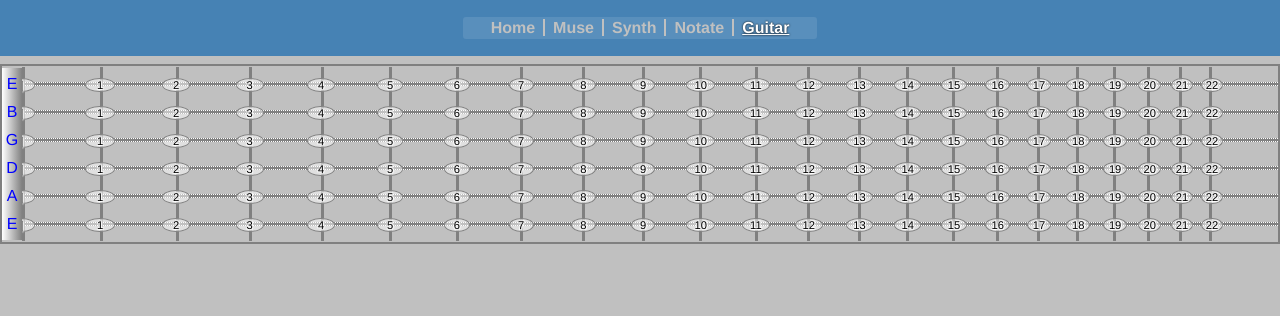
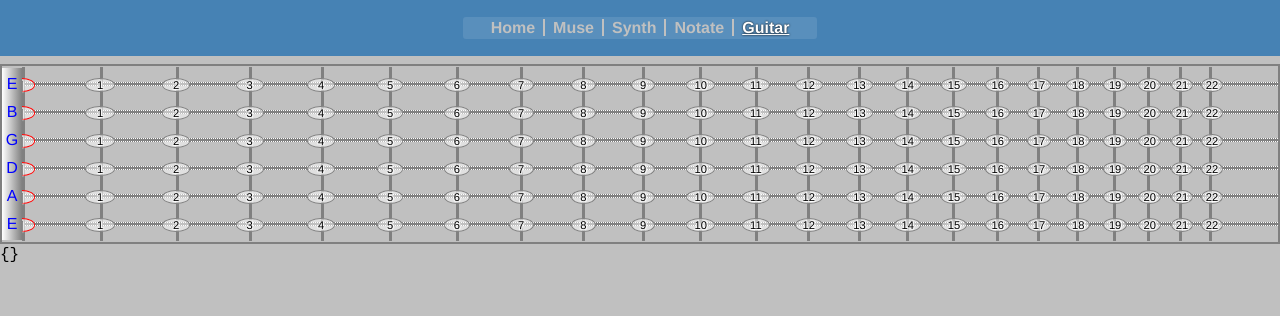
Before and after one commit to dvdrtrgn/build-blocks, a Vue app: page /#/Guitar in a window 1280 px wide. Shown: the top 316 px of the page. Built offline with nearby package versions, Linux system fonts and the light colour scheme.

Commit message:
Emit fret presses

```diff
--- a/src/views/guitar/Neck.vue
+++ b/src/views/guitar/Neck.vue
@@ -2,11 +2,14 @@
   <main>
     <div class="neck">
       <String
-        v-for="(string, index) in strings"
-        :str="string"
-        :key="index"
+        @stringPress="lastNote"
+        v-for="(note, i) in allStrings"
+        :strName="note"
+        :strNum="i + 1"
+        :key="note"
       ></String>
     </div>
+    <pre>{{ stringsPlaying }}</pre>
   </main>
 </template>
 
@@ -14,17 +17,17 @@
   import String from './components/String.vue';
 
   export default {
-    name: 'Neck',
-    components: {
-      String,
-    },
+    components: { String },
     data: () => {
       return {
-        strings: ['E2', 'A2', 'D3', 'G3', 'B3', 'E4'].reverse(),
+        stringsPlaying: {},
+        allStrings: ['E2', 'A2', 'D3', 'G3', 'B3', 'E4'].reverse(),
       };
     },
-    props: {
-      msg: String,
+    methods: {
+      lastNote(arg) {
+        this.stringsPlaying[arg.string] = arg.note;
+      },
     },
   };
 </script>
--- a/src/views/guitar/components/String.vue
+++ b/src/views/guitar/components/String.vue
@@ -1,8 +1,15 @@
 <template>
   <div class="string">
-    <div class="nut">{{ str.slice(0, 1) }}</div>
+    <div class="nut">{{ strName.slice(0, 1) }}</div>
 
-    <Fret v-for="(fret, index) in frets" :idx="index" :str="str" :key="index" />
+    <Fret
+      v-for="(_, i) in frets"
+      :fretNum="i"
+      :strName="strName"
+      :active="fretted.fret === i"
+      :key="i"
+      @fretted="getPressed"
+    />
   </div>
 </template>
 
@@ -10,17 +17,29 @@
   import Fret from './StringFret.vue';
 
   export default {
-    name: 'String',
-    components: {
-      Fret,
+    props: {
+      strName: String,
+      strNum: Number,
     },
+    components: { Fret },
     data: () => {
       return {
-        frets: '0 1 2 3 0 1 2 3 0 1 2 3 0 1 2 3 0 1 2 3 0 1 2'.split(' '),
+        frets: Array(23),
+        fretted: { fret: 0 },
       };
     },
-    props: {
-      str: String,
+    methods: {
+      getPressed(arg) {
+        this.fretted = arg;
+      },
+    },
+    watch: {
+      fretted() {
+        this.$emit('stringPress', {
+          note: this.fretted.raw,
+          string: this.strNum,
+        });
+      },
     },
   };
 </script>
--- a/src/views/guitar/components/StringFret.vue
+++ b/src/views/guitar/components/StringFret.vue
@@ -1,47 +1,49 @@
 <template>
-  <div class="fret" @click="showTab">
-    <span class="num"> {{ idx ? idx : '|' }}</span>
+  <div class="fret" :class="{ active }" @click="showTab">
+    <span class="num"> {{ fretNum ? fretNum : '|' }}</span>
   </div>
 </template>
 
 <script>
-  /* eslint-disable no-console */
   import Notes from '../libs/Notes.js';
 
-  const MAX = 24;
+  const MAX = 24; // name ambiguous
   const ZOOM = 1.8;
 
-  function calcPad(obj) {
-    const idx = obj.idx;
+  function calcPadding(idx, ele) {
     const pad = ((MAX - idx) * ZOOM) / 10;
 
-    if (idx > MAX) throw `${MAX} fret limit!`;
-    else obj.$el.style.width = pad + ZOOM + '%';
+    if (idx > MAX) {
+      throw `${MAX} fret limit!`;
+    } else {
+      ele.style.width = pad + ZOOM + '%';
+    }
   }
 
   export default {
-    name: 'Fret',
     props: {
-      idx: Number,
-      str: String,
+      active: Boolean,
+      fretNum: Number,
+      strName: String,
     },
     data: () => {
-      return {
-        note: {},
-      };
+      return {};
     },
     methods: {
       showTab() {
+        this.$emit('fretted', this.detab);
         console.log(this.detab);
       },
     },
     mounted: function() {
-      calcPad(this);
+      calcPadding(this.fretNum, this.$el);
     },
     computed: {
+      code() {
+        return `${this.strName}+${this.fretNum}`;
+      },
       detab() {
-        let note = `${this.str}+${this.idx}`;
-        return Notes.detab(note);
+        return Notes.detab(this.code);
       },
     },
   };
@@ -63,6 +65,9 @@
       color: darkred;
     }
 
+    &.active .num {
+      border: 1px solid red;
+    }
     .num {
       background-color: rgba(255, 255, 255, 0.5);
       border: 1px solid gray;
--- a/src/views/guitar/libs/Notes.js
+++ b/src/views/guitar/libs/Notes.js
@@ -1,22 +1,28 @@
 const NOTES = 'C C# D D# E F F# G G# A A# B'.split(' ');
 
 export default {
-  sciNoteFromMidiNum: function(num) {
-    var mid = Number(num);
-    var oct = -1;
+  nameFromMidi: function(num) {
+    let mid = Number(num);
+    let oct = -1;
 
-    if (mid < 12) throw 'too low';
-    else if (mid > 119) throw 'too high';
-    else while (mid > 11) (oct += 1), (mid -= 12);
-
+    if (mid < 12) {
+      throw 'too low';
+    } else if (mid > 119) {
+      throw 'too high';
+    } else {
+      while (mid > 11) {
+        oct += 1;
+        mid -= 12;
+      }
+    }
     return NOTES[mid] + oct;
   },
-  midiNumFromSciNote: function(str) {
-    var sci = String(str);
-    var nom = sci.slice(0, -1);
-    var oct = Number(sci.slice(-1));
-    var num = NOTES.indexOf(nom);
-    var mid = 12 * (oct + 1) + num;
+  midiFromName: function(str) {
+    const sci = String(str);
+    const nom = sci.slice(0, -1);
+    const oct = Number(sci.slice(-1));
+    const num = NOTES.indexOf(nom);
+    const mid = 12 * (oct + 1) + num;
 
     if (mid < 12) throw 'too low';
     else if (mid > 119) throw 'too high';
@@ -24,21 +30,22 @@ export default {
     return mid;
   },
   detab: function(str) {
-    var sci = str;
-    var arr = sci.split('+');
-    var off = 0;
-    var mid = 0;
+    let sci = str;
+    let arr = sci.split('+');
+    let fret = 0;
+    let midi = 0;
 
     if (arr.length > 1) {
       sci = arr[0];
-      off = Number(arr[1]);
+      fret = Number(arr[1]);
     }
-    mid = this.midiNumFromSciNote(sci) + off;
+    midi = this.midiFromName(sci) + fret;
 
     return {
       raw: str,
-      sci: this.sciNoteFromMidiNum(mid),
-      mid: mid,
+      sci: this.nameFromMidi(midi),
+      midi: midi,
+      fret: fret,
     };
   },
 };
```
